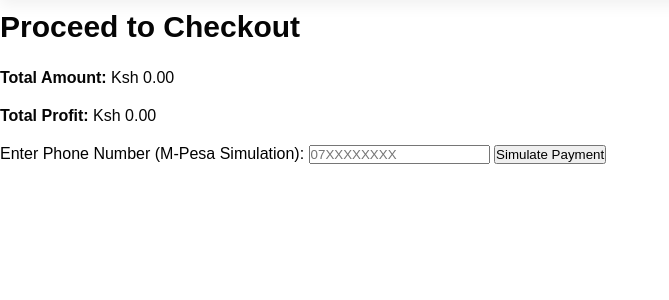
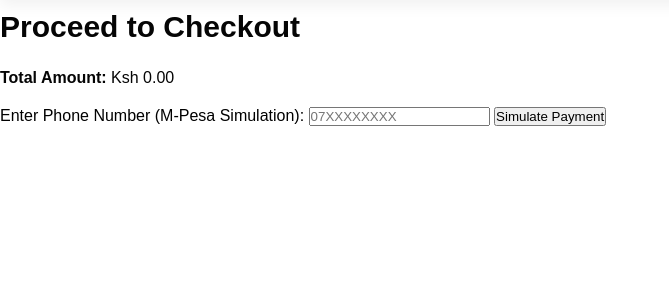
Before and after one commit to Allan-code254/Mini-sales-project, a PHP site: page /checkout.php in a window 1280 px wide. Shown: the part 84-384 px from the top of the page, without its empty margins (0-669 px from the left). Run offline with PHP 8.4, Linux system fonts and the light colour scheme.

Commit message:
checkoutcommit

```diff
--- a/checkout.php
+++ b/checkout.php
@@ -13,24 +13,11 @@ if ($conn->connect_error) {
     die("Connection failed: " . $conn->connect_error);
 }
 
-// Initialize total cart value
+// Calculate total cart value
 $cart_total = 0;
-$total_profit = 0;
-
 if (isset($_SESSION['cart'])) {
     foreach ($_SESSION['cart'] as $item) {
         $cart_total += $item['price'] * $item['quantity'];
-
-        // Fetch the buying price for each product in the cart
-        $stmt = $conn->prepare("SELECT buying_price FROM products WHERE id = ?");
-        $stmt->bind_param("i", $item['id']);
-        $stmt->execute();
-        $stmt->bind_result($buying_price);
-        $stmt->fetch();
-        $stmt->close();
-
-        // Calculate profit (selling price - buying price)
-        $total_profit += ($item['price'] - $buying_price) * $item['quantity'];
     }
 }
 
@@ -40,12 +27,10 @@ if ($_SERVER['REQUEST_METHOD'] === 'POST') {
 
     // Validate phone number
     if (preg_match('/^07[0-9]{8}$/', $phone_number)) {
-        // Get the current date for the sale
+        // Add transaction to the database
         $sale_date = date('Y-m-d');
-
-        // Insert transaction details into the transactions table
-        $stmt = $conn->prepare("INSERT INTO transactions (sale_date, sales, buying_price, profit) VALUES (?, ?, ?, ?)");
-        $stmt->bind_param("sddd", $sale_date, $cart_total, $cart_total - $total_profit, $total_profit);
+        $stmt = $conn->prepare("INSERT INTO transactions (sale_date, sales) VALUES (?, ?)");
+        $stmt->bind_param("sd", $sale_date, $cart_total);
 
         if ($stmt->execute()) {
             // Clear cart after successful "payment"
@@ -98,7 +83,6 @@ $conn->close();
 
         <div class="checkout-form">
             <p><strong>Total Amount:</strong> Ksh <?php echo number_format($cart_total, 2); ?></p>
-            <p><strong>Total Profit:</strong> Ksh <?php echo number_format($total_profit, 2); ?></p>
 
             <?php if (isset($error_message)): ?>
                 <p style="color: red;"><?php echo $error_message; ?></p>
--- a/confirmation.php
+++ b/confirmation.php
@@ -17,6 +17,7 @@ unset($_SESSION['payment_total']);
     <meta name="viewport" content="width=device-width, initial-scale=1.0">
     <title>Payment Confirmation</title>
     <link rel="stylesheet" href="style.css">
+    <meta http-equiv="refresh" content="3;url=shop.php"> <!-- Redirects to shop.php after 3 seconds -->
 </head>
 <body>
     <section id="header">
@@ -47,7 +48,7 @@ unset($_SESSION['payment_total']);
             <p style="color: red;">Payment Simulation Failed. Please try again.</p>
         <?php endif; ?>
 
-        <a href="shop.php" class="btn">Return to Shop</a>
+        <p>You will be redirected to the shop shortly...</p>
     </div>
 </body>
 </html>
```
